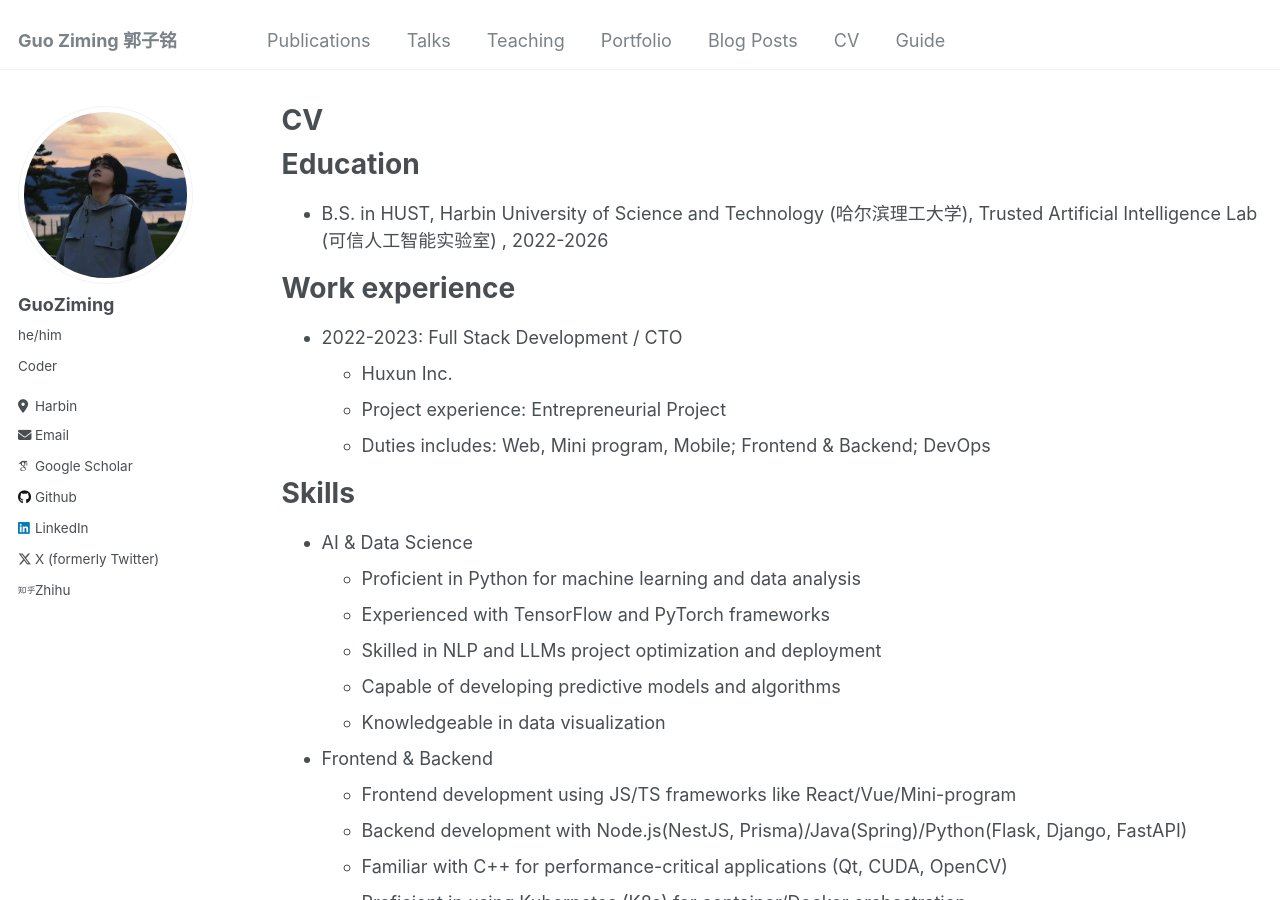
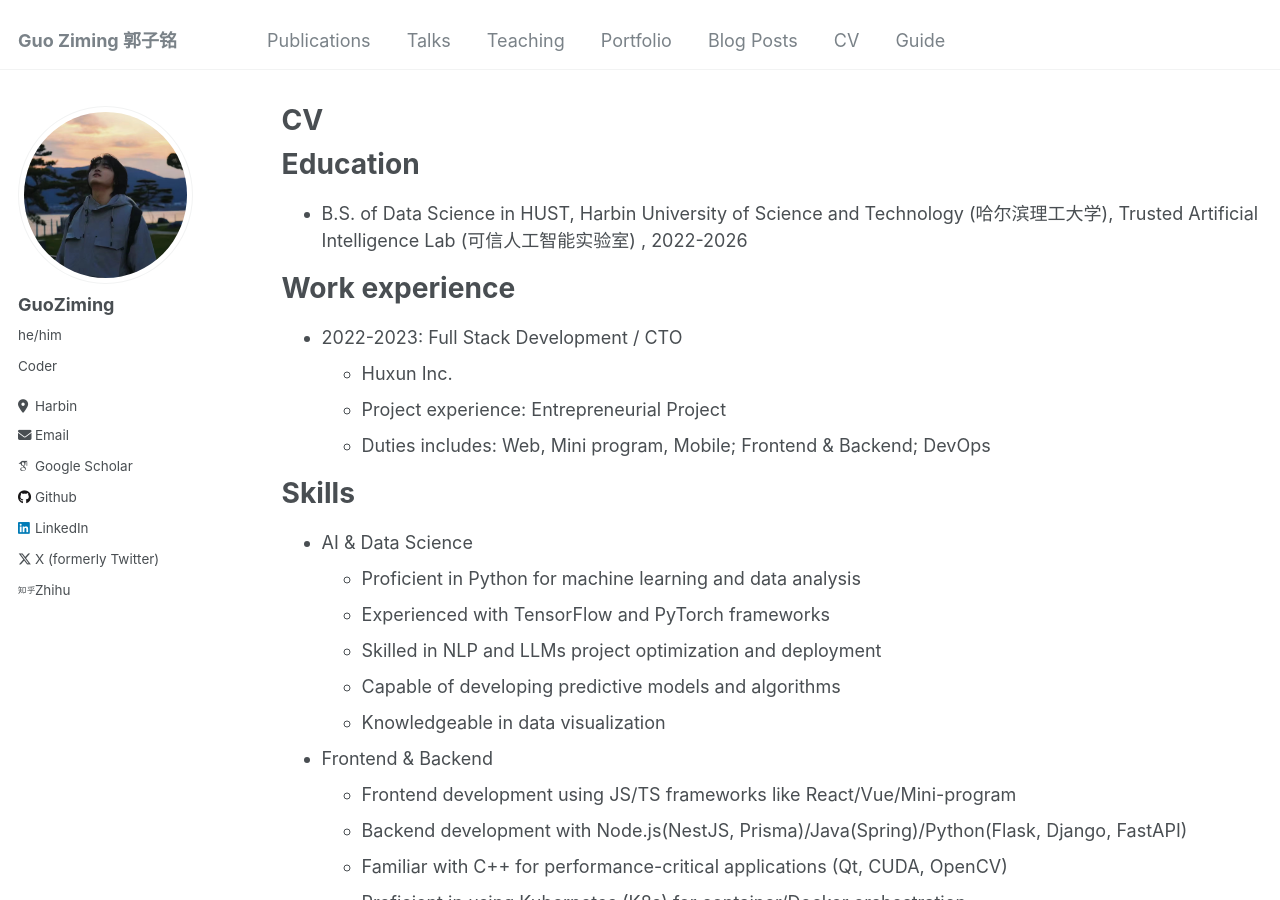
Before and after one commit to mcxiaoxiao/mcxiaoxiao.github.io, a Jekyll site: the page built from _pages/cv.md, in a window 1280 px wide and 900 px high. Built offline with Jekyll 4.4.1, drawn with Linux system fonts in a browser that asks for light colours; some web fonts are replaced.

Commit message:
Update cv.md

```diff
--- a/_pages/cv.md
+++ b/_pages/cv.md
@@ -13,7 +13,7 @@ Education
 ======
 <!-- * Ph.D in Version Control Theory, GitHub University, 2018 (expected)
 * M.S. in Jekyll, GitHub University, 2026- -->
-* B.S. in HUST, Harbin University of Science and Technology (哈尔滨理工大学), Trusted Artificial Intelligence Lab (可信人工智能实验室) , 2022-2026
+* B.S. of Data Science in HUST, Harbin University of Science and Technology (哈尔滨理工大学), Trusted Artificial Intelligence Lab (可信人工智能实验室) , 2022-2026
 
 Work experience
 ======
```
